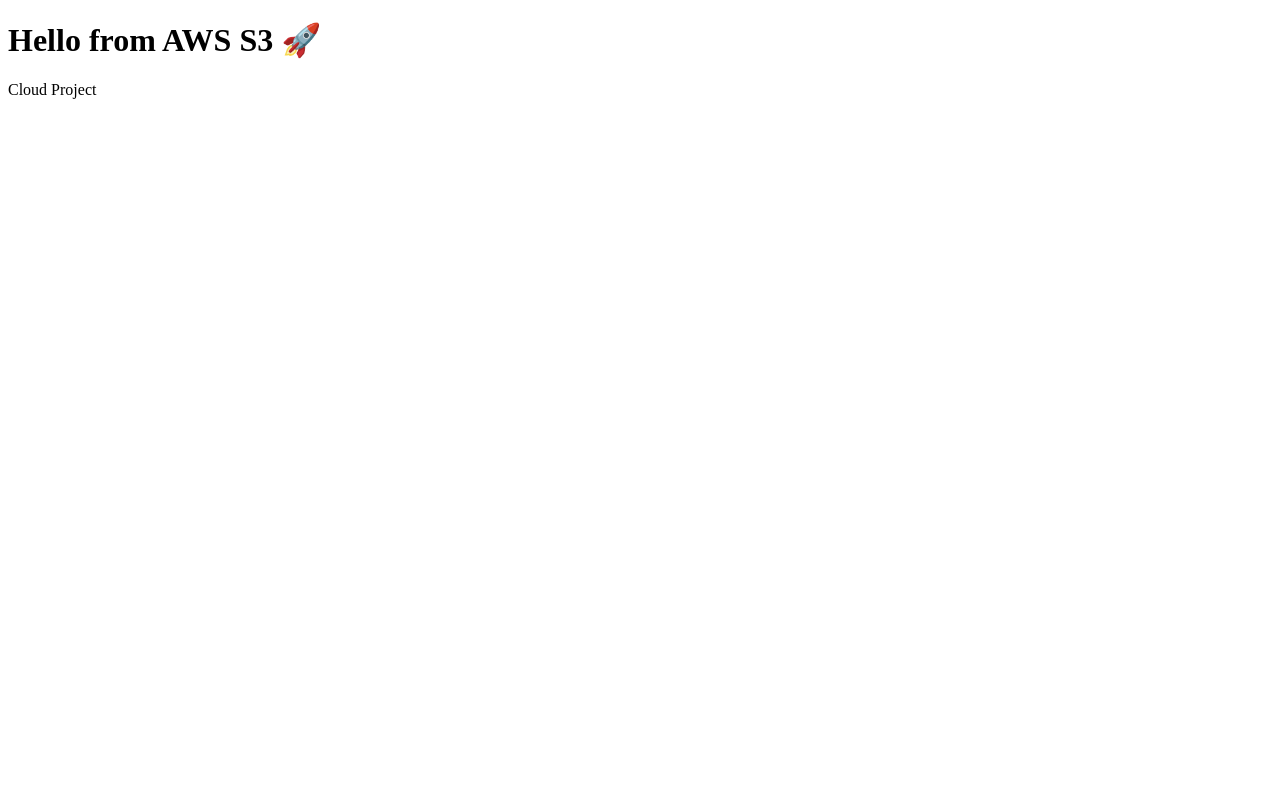
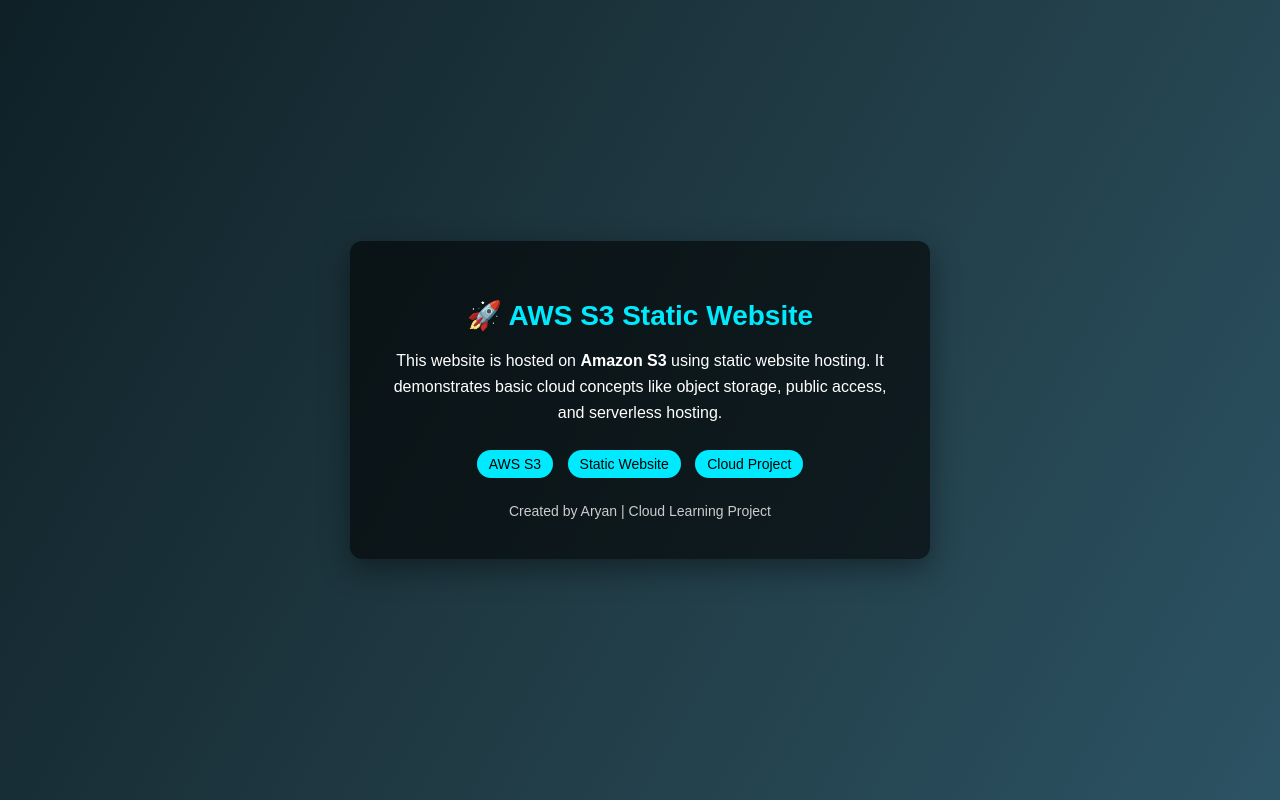
Before and after one commit to ARYANJUMDE/s3-static-website, a plain HTML site: page S3-Static-Website/index.html in a window 1280 px wide. Drawn offline with Linux system fonts and the light colour scheme.

Commit message:
index.html for AWS S3 static website
The updated HTML structure includes enhanced styling and content for an AWS S3 static website.

```diff
--- a/S3-Static-Website/index.html
+++ b/S3-Static-Website/index.html
@@ -1,12 +1,80 @@
 <!DOCTYPE html>
 <html lang="en">
 <head>
-  <meta charset="utf-8">
-  <meta name="viewport" content="width=device-width, initial-scale=1.0">
-  <title>My First S3 Website</title>
+    <meta charset="UTF-8">
+    <meta name="viewport" content="width=device-width, initial-scale=1.0">
+    <title>AWS S3 Static Website</title>
+
+    <style>
+        body {
+            margin: 0;
+            font-family: Arial, Helvetica, sans-serif;
+            background: linear-gradient(120deg, #0f2027, #203a43, #2c5364);
+            color: white;
+            display: flex;
+            justify-content: center;
+            align-items: center;
+            height: 100vh;
+        }
+
+        .card {
+            background-color: rgba(0, 0, 0, 0.6);
+            padding: 40px;
+            border-radius: 12px;
+            text-align: center;
+            width: 90%;
+            max-width: 500px;
+            box-shadow: 0 10px 30px rgba(0, 0, 0, 0.4);
+        }
+
+        h1 {
+            margin-bottom: 10px;
+            font-size: 28px;
+            color: #00eaff;
+        }
+
+        p {
+            font-size: 16px;
+            line-height: 1.6;
+            margin-bottom: 20px;
+        }
+
+        .tag {
+            display: inline-block;
+            background: #00eaff;
+            color: #000;
+            padding: 6px 12px;
+            border-radius: 20px;
+            font-size: 14px;
+            margin: 5px;
+        }
+
+        footer {
+            margin-top: 20px;
+            font-size: 14px;
+            color: #ccc;
+        }
+    </style>
 </head>
+
 <body>
-  <h1>Hello from AWS S3 🚀</h1>
-  <p>Cloud Project</p>
+    <div class="card">
+        <h1>🚀 AWS S3 Static Website</h1>
+        <p>
+            This website is hosted on <strong>Amazon S3</strong> using static website hosting.
+            It demonstrates basic cloud concepts like object storage, public access,
+            and serverless hosting.
+        </p>
+
+        <div>
+            <span class="tag">AWS S3</span>
+            <span class="tag">Static Website</span>
+            <span class="tag">Cloud Project</span>
+        </div>
+
+        <footer>
+            Created by Aryan | Cloud Learning Project
+        </footer>
+    </div>
 </body>
 </html>
```
